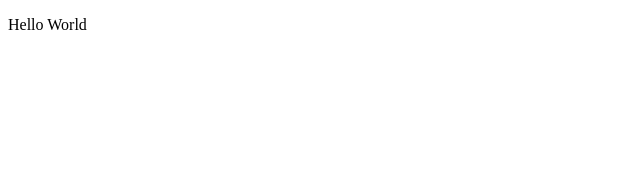
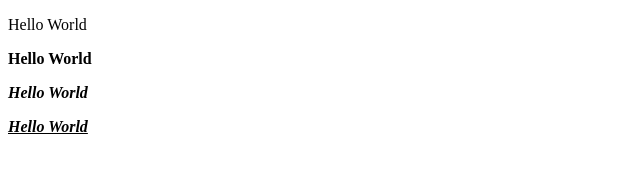
Before and after one commit to TYUIqwer/html1, a plain HTML site: page index.html in a window 1280 px wide. Shown: the whole page, without its empty margins (0-640 px from the left). Drawn offline with Linux system fonts and the light colour scheme.

Commit message:
Update index.html

```diff
--- a/index.html
+++ b/index.html
@@ -8,7 +8,11 @@
     <!-- Name: Emil Guliyev EDIfu24 2 -->
 
     <p>Hello World</p>
+<b>    <p>Hello World</p>
+<i>    <p>Hello World</p>
+<u>    <p>Hello World</p>
 
 
 </body>
+
 </html>
```
